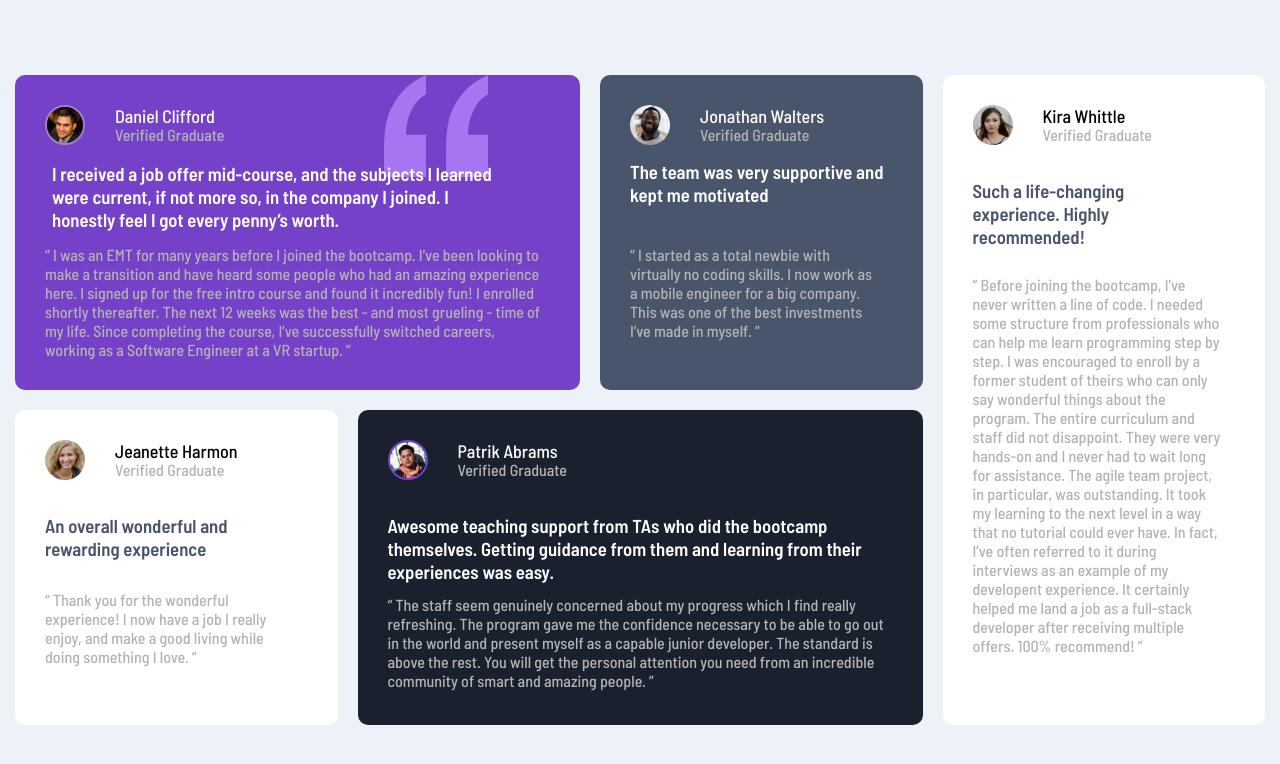
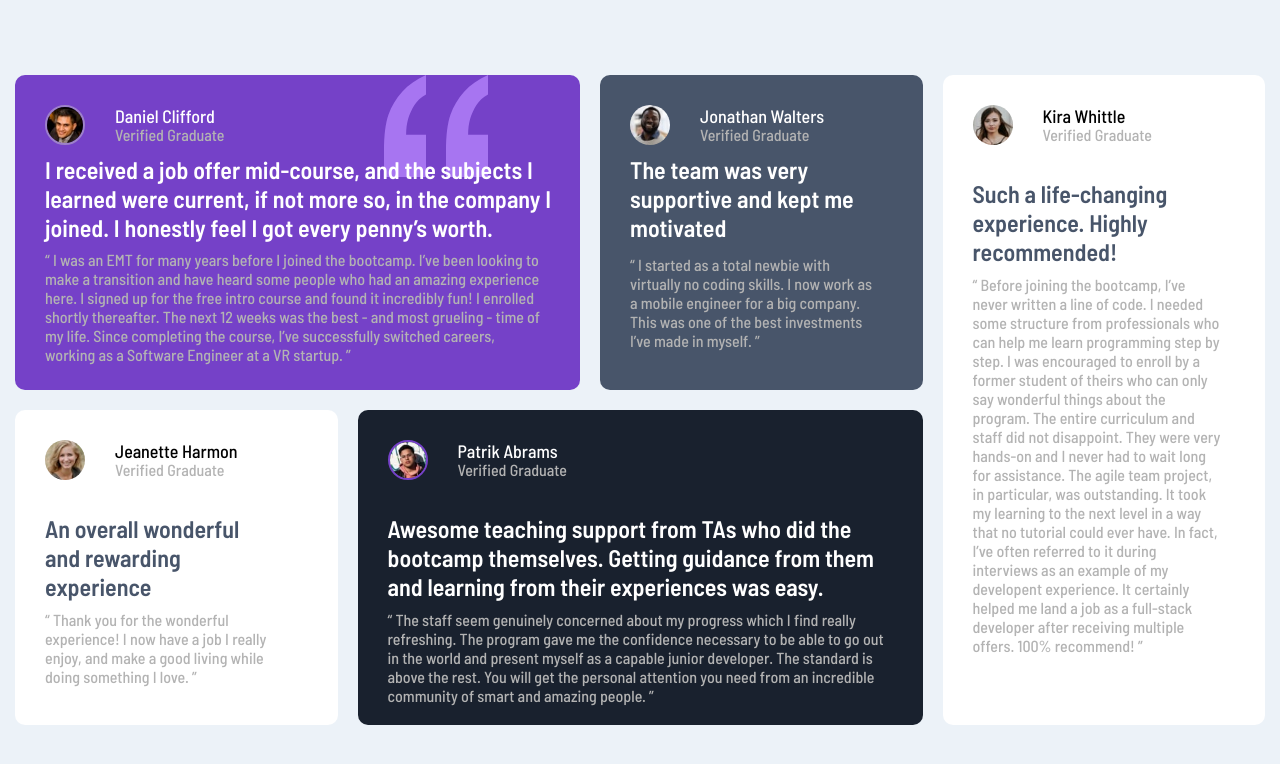
Before and after one commit to nirvayathapa/random, a plain HTML site: page index.html in a window 1280 px wide. Drawn offline with Linux system fonts and the light colour scheme.

Commit message:
new change

```diff
--- a/css/main.css
+++ b/css/main.css
@@ -150,16 +150,15 @@ body {
   width: 520px;
   font-family: var(--font-family);
   font-weight: bold;
-  padding:37px;
-  top: 50px;
-  left: 0px;
+  top: 80px;
+  left: 30px;
 }
 .secondhead{
   position: var(--position);
   font-family: var(--font-family);
   font-weight: bold;
   width: 300px;
-  top: 85px;
+  top: 80px;
   left: 15px;
   padding-left: 15px;
 }
@@ -196,7 +195,7 @@ body {
 /* Content (main paragraph */
 p.content1{
   position: var(--position);
-  top: 170px;
+  top: 175px;
   left: 30px;
   width: 500px;
   font-family: var(--font-family);
@@ -205,7 +204,7 @@ p.content1{
 }
 p.content2{
   position: var(--position);
-  top: 170px;
+  top: 180px;
   left: 30px;
   font-family: var(--font-family);
   font-size: 16px;
@@ -229,7 +228,7 @@ p.content3{
 p.content4{
   position: var(--position);
   left: 30px;
-  top: 180px;
+  top: 200px;
   font-family: var(--font-family);
   font-size: 16px;
   color: hsl(0, 0%, 70%);
@@ -238,7 +237,7 @@ p.content4{
 p.content5{
   position: var(--position);
   left: 30px;
-  top: 185px;
+  top: 200px;
   font-family: var(--font-family);
   font-size: 16px;
   color: hsl(0, 0%, 70%);
--- a/index.html
+++ b/index.html
@@ -11,14 +11,14 @@
 </head>
 <body>
     <main>
-        <section class="wrapper">
+        <div class="wrapper">
             <article class="box" id="item1">
                 <img class="pfp" src="images/image-daniel.jpg" alt="first">
                 <span class="name">Daniel Clifford</span>
                 <span class="buyer" id="first">Verified Graduate</span>
-                <h1 class="firsthead">I received a job offer mid-course, and the subjects I learned were current, if not more so,
+                <h2 class="firsthead">I received a job offer mid-course, and the subjects I learned were current, if not more so,
                     in the company I joined. I honestly feel I got every penny’s worth.
-                </h1>
+                </h2>
                 <p class="content1">“ I was an EMT for many years before I joined the bootcamp. I’ve been looking to make a
                     transition and have heard some people who had an amazing experience here. I signed up
                     for the free intro course and found it incredibly fun! I enrolled shortly thereafter.
@@ -31,7 +31,7 @@
                 <img class="pfp" src="images/image-jonathan.jpg" alt="">
                 <span class="name">Jonathan Walters</span>
                 <span class="buyer" id="second">Verified Graduate</span>
-                <h1 class="secondhead">The team was very supportive and kept me motivated</h1>
+                <h2 class="secondhead">The team was very supportive and kept me motivated</h2>
                 <p class="content2">
                     “ I started as a total newbie with virtually no coding skills. I now work as a mobile engineer
                     for a big company. This was one of the best investments I’ve made in myself. ”
@@ -44,7 +44,7 @@
                 <img  class="pfp" src="images/image-kira.jpg" alt="">
                 <span class="name">Kira Whittle</span>
                 <span class="buyer" id="third">Verified Graduate</span>
-                <h1 class="thirdhead">Such a life-changing experience. Highly recommended!</h1>
+                <h2 class="thirdhead">Such a life-changing experience. Highly recommended!</h2>
                 <p class="content3"> “ Before joining the bootcamp, I’ve never written a line of code. I needed some structure from
                     professionals who can help me learn programming step by step. I was encouraged to enroll by a former
                     student of theirs who can only say wonderful things about the program. The entire curriculum and staff
@@ -60,7 +60,7 @@
                 <img class="pfp" src="images/image-jeanette.jpg" alt="">
                 <span class="name">Jeanette Harmon</span>
                 <span class="buyer" id="fourth">Verified Graduate</span>
-                <h1 class="fourthhead">  An overall wonderful and rewarding experience</h1>
+                <h2 class="fourthhead">  An overall wonderful and rewarding experience</h2>
                 <p class="content4">“ Thank you for the wonderful experience! I now have a job I really enjoy, and make a good living
                     while doing something I love. ”
                   </p>
@@ -71,8 +71,8 @@
                 <img class="pfp" src="images/image-patrick.jpg" alt="last">
                 <span class="name">Patrik Abrams</span>
                 <span class="buyer" id="fifth">Verified Graduate</span>
-                <h1 class="fifthhead"> Awesome teaching support from TAs who did the bootcamp themselves. Getting guidance from them and
-                    learning from their experiences was easy.</h1>
+                <h2 class="fifthhead"> Awesome teaching support from TAs who did the bootcamp themselves. Getting guidance from them and
+                    learning from their experiences was easy.</h2>
                 <p class="content5"> “ The staff seem genuinely concerned about my progress which I find really refreshing. The program
                     gave me the confidence necessary to be able to go out in the world and present myself as a capable
                     junior developer. The standard is above the rest. You will get the personal attention you need from
@@ -81,7 +81,7 @@
 
             </article>
 
-        </section>
+        </div>
 
 
     </main>
```
